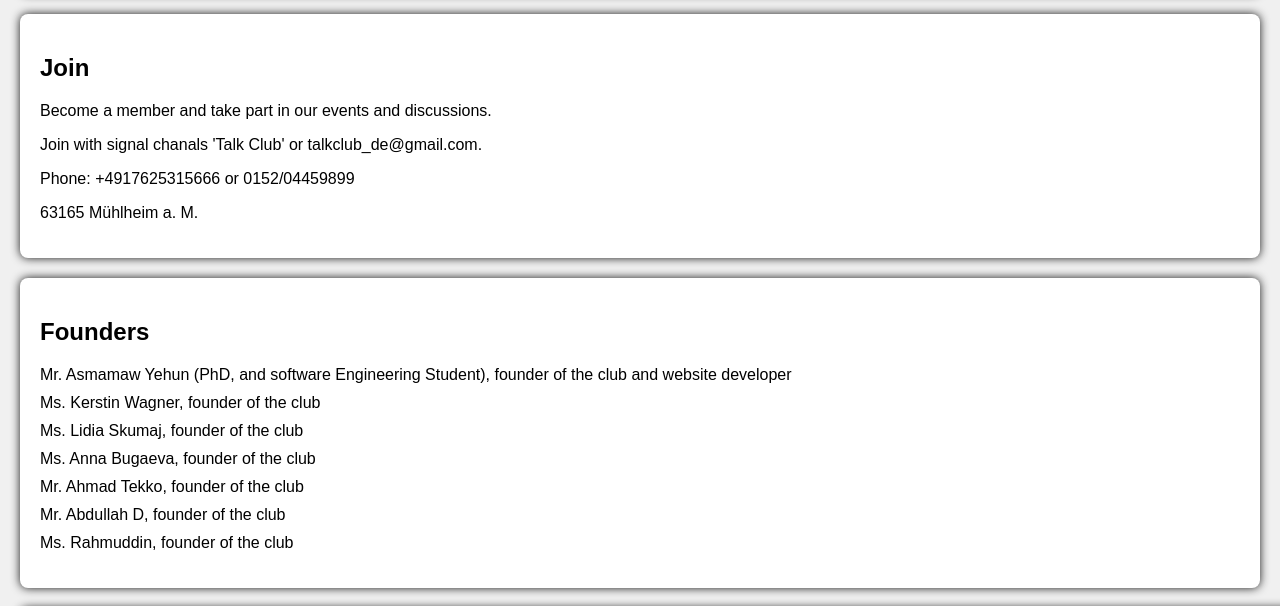
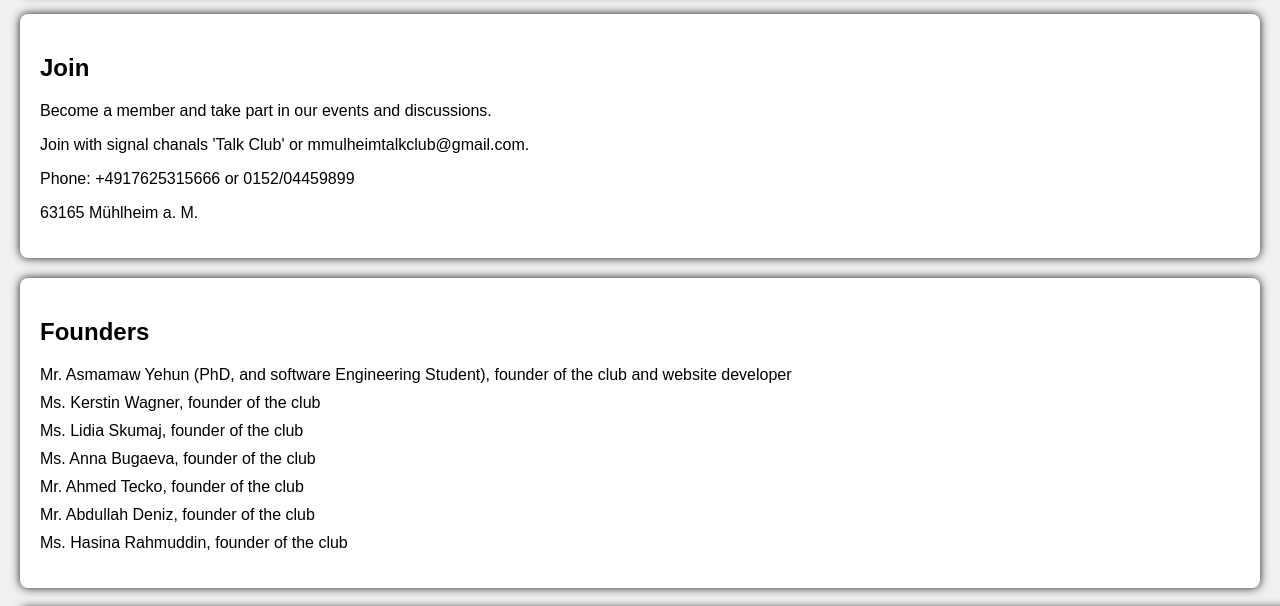
Before and after one commit to chanieasmamaw/social_talk_club, a plain HTML site: page index.html in a window 1280 px wide. Shown: the part 1320-1926 px from the top of the page. Drawn offline with Linux system fonts and the light colour scheme.

Commit message:
Update index.html

```diff
--- a/index.html
+++ b/index.html
@@ -330,7 +330,7 @@
         <section id="join">
             <h2 data-en="Join" data-de="Mitglied werden">Join</h2>
             <p data-en="Become a member and take part in our events and discussions." data-de="Werden Sie Mitglied und nehmen Sie an unseren Veranstaltungen und Diskussionen teil.">Become a member and take part in our events and discussions.</p>
-            <p data-en="Join with signal chanals 'Talk Club' or talkclub_de@gmail.com". data-de="Treten Sie den Signal-Kanälen ‚Talk Club‘ bei oder kontaktieren Sie uns unter talkclub_de@gmail.com.">Join with signal chanals 'Talk Club' or talkclub_de@gmail.com.</p>
+            <p data-en="Join with signal chanals 'Talk Club' or mmulheimtalkclub@gmail.com". data-de="Treten Sie den Signal-Kanälen ‚Talk Club‘ bei oder kontaktieren Sie uns unter mmulheimtalkclub@gmail.com.">Join with signal chanals 'Talk Club' or mmulheimtalkclub@gmail.com.</p>
             <p data-en="Phone: +4917625315666 or  0152/04459899". data-de="Phone: +4917625315666 or  0152/04459899.">Phone: +4917625315666 or  0152/04459899 </p>
             <p  data-en=" 63165 Mühlheim a. M."> 63165 Mühlheim a. M.</p>
         </section>
@@ -342,9 +342,9 @@
             <li>Ms. Kerstin Wagner, founder of the club</li>
             <li>Ms. Lidia Skumaj, founder of the club</li>
             <li>Ms. Anna Bugaeva, founder of the club</li>
-            <li>Mr. Ahmad Tekko, founder of the club</li>
-            <li>Mr. Abdullah D, founder of the club</li>
-            <li>Ms. Rahmuddin, founder of the club</li>
+            <li>Mr. Ahmed Tecko, founder of the club</li>
+            <li>Mr. Abdullah Deniz, founder of the club</li>
+            <li>Ms. Hasina Rahmuddin, founder of the club</li>
             </ul>
         </section>
 
```
